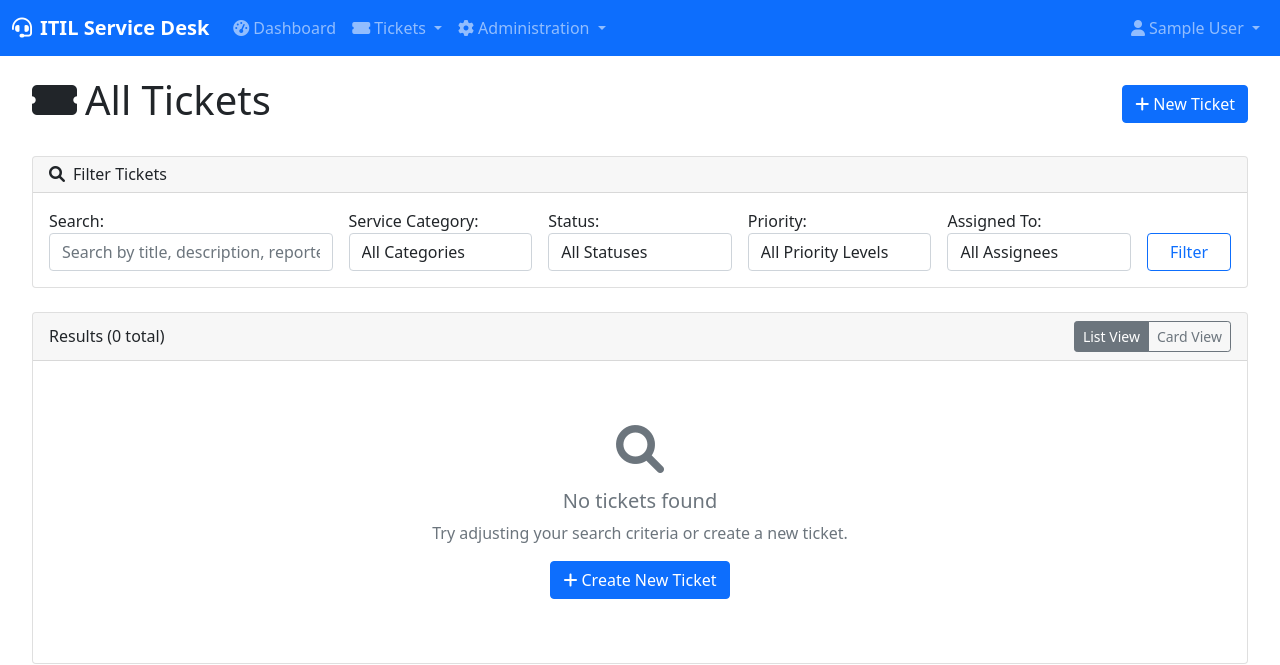
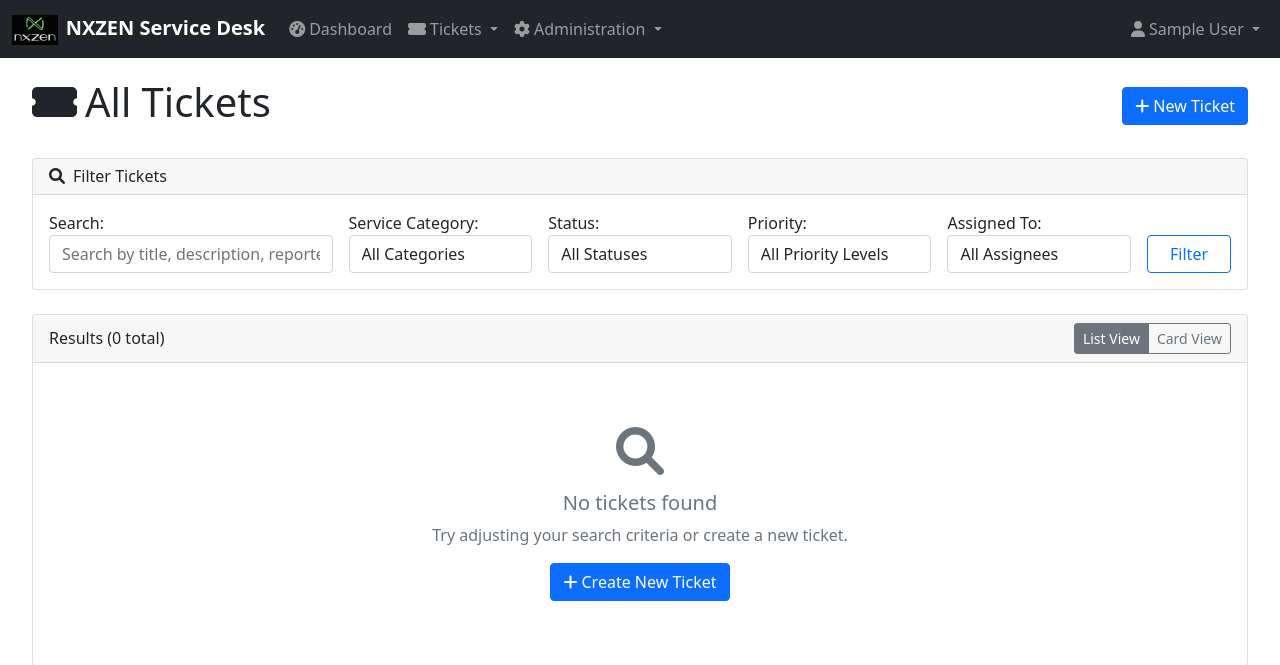
Before and after one commit to Sai-0525/helpdesk1, a Django app: page /onboarding/tickets/ in a window 1280 px wide. Shown: the top 665 px of the page. Run offline with Django 4.2, Linux system fonts and the light colour scheme; the visitor is signed in with stand-in values (Sample User, id 1); data comes from the database, SQL or seed files in the repository; data that the repository does not hold is empty.

Commit message:
tickets updated

```diff
--- a/hr_onboarding_project/urls.py
+++ b/hr_onboarding_project/urls.py
@@ -33,6 +33,6 @@ if settings.DEBUG:
     urlpatterns += static(settings.STATIC_URL, document_root=settings.STATIC_ROOT)
 
 # Customize admin site
-admin.site.site_header = "ITIL Ticketing System Administration"
-admin.site.site_title = "ITIL Ticketing Admin"
-admin.site.index_title = "Welcome to ITIL Ticketing System Administration"
+admin.site.site_header = "NXZEN Ticketing System Administration"
+admin.site.site_title = "NXZEN Ticketing Admin"
+admin.site.index_title = "Welcome to NXZEN Ticketing System Administration"
--- a/onboarding/models.py
+++ b/onboarding/models.py
@@ -371,6 +371,19 @@ class Ticket(models.Model):
             return "secondary"
 
     @property
+    def status_css_class(self):
+        """Return Bootstrap CSS class for status."""
+        status_classes = {
+            self.NEW_STATUS: "primary",
+            self.IN_PROGRESS_STATUS: "info",
+            self.WAITING_STATUS: "warning",
+            self.RESOLVED_STATUS: "success",
+            self.CLOSED_STATUS: "secondary",
+            self.CANCELLED_STATUS: "danger",
+        }
+        return status_classes.get(self.status, "secondary")
+
+    @property
     def ticket_type_css_class(self):
         """Return Bootstrap CSS class for ticket type."""
         type_classes = {
@@ -459,7 +472,7 @@ class TicketUpdate(models.Model):
 
     new_status = models.IntegerField(
         _("New Status"),
-        choices=OnboardingRequest.STATUS_CHOICES,
+        choices=Ticket.STATUS_CHOICES,
         blank=True,
         null=True,
         help_text=_("If status was changed, what was it changed to?")
--- a/onboarding/templates/onboarding/base.html
+++ b/onboarding/templates/onboarding/base.html
@@ -4,7 +4,10 @@
 <head>
     <meta charset="utf-8">
     <meta name="viewport" content="width=device-width, initial-scale=1">
-    <title>{% block title %}ITIL Service Desk{% endblock %}</title>
+    <title>{% block title %} NXZEN Service Desk{% endblock %}</title>
+
+    <!-- Favicon -->
+    <link rel="icon" type="image/jpeg" href="/static/NXZEN_FEV.jpg">
 
     <!-- Bootstrap CSS -->
     <link href="https://cdn.jsdelivr.net/npm/bootstrap@5.1.3/dist/css/bootstrap.min.css" rel="stylesheet">
@@ -76,10 +79,10 @@
 
 <body>
     <!-- Navigation -->
-    <nav class="navbar navbar-expand-lg navbar-dark bg-primary">
+    <nav class="navbar navbar-expand-lg navbar-dark bg-dark">
         <div class="container-fluid">
             <a class="navbar-brand" href="{% url 'onboarding:dashboard' %}">
-                <i class="fas fa-headset me-2"></i>ITIL Service Desk
+                <img src="/static/NXZEN_LOGO.jpg" alt="NXZEN Logo" height="30" class="me-2">NXZEN Service Desk
             </a>
 
             <button class="navbar-toggler" type="button" data-bs-toggle="collapse" data-bs-target="#navbarNav">
--- a/onboarding/templates/onboarding/category_create.html
+++ b/onboarding/templates/onboarding/category_create.html
@@ -1,6 +1,6 @@
 {% extends 'onboarding/base.html' %}
 
-{% block title %}Create Service Category - ITIL Service Desk{% endblock %}
+{% block title %}Create Service Category - NXZEN Service Desk{% endblock %}
 
 {% block content %}
 <div class="row justify-content-center">
--- a/onboarding/templates/onboarding/category_list.html
+++ b/onboarding/templates/onboarding/category_list.html
@@ -1,6 +1,6 @@
 {% extends 'onboarding/base.html' %}
 
-{% block title %}Service Categories - ITIL Service Desk{% endblock %}
+{% block title %}Service Categories - NXZEN Service Desk{% endblock %}
 
 {% block content %}
 <div class="d-flex justify-content-between align-items-center mb-4">
--- a/onboarding/templates/onboarding/category_update.html
+++ b/onboarding/templates/onboarding/category_update.html
@@ -1,6 +1,6 @@
 {% extends 'onboarding/base.html' %}
 
-{% block title %}Edit {{ object.title }} - ITIL Service Desk{% endblock %}
+{% block title %}Edit {{ object.title }} - NXZEN Service Desk{% endblock %}
 
 {% block content %}
 <div class="row justify-content-center">
--- a/onboarding/templates/onboarding/knowledge_create.html
+++ b/onboarding/templates/onboarding/knowledge_create.html
@@ -1,6 +1,6 @@
 {% extends 'onboarding/base.html' %}
 
-{% block title %}Create Knowledge Article - ITIL Service Desk{% endblock %}
+{% block title %}Create Knowledge Article - NXZEN Service Desk{% endblock %}
 
 {% block content %}
 <div class="row justify-content-center">
--- a/onboarding/templates/onboarding/knowledge_list.html
+++ b/onboarding/templates/onboarding/knowledge_list.html
@@ -1,6 +1,6 @@
 {% extends 'onboarding/base.html' %}
 
-{% block title %}Knowledge Base - ITIL Service Desk{% endblock %}
+{% block title %}Knowledge Base - NXZEN Service Desk{% endblock %}
 
 {% block content %}
 <div class="d-flex justify-content-between align-items-center mb-4">
--- a/onboarding/templates/onboarding/ticket_create.html
+++ b/onboarding/templates/onboarding/ticket_create.html
@@ -1,6 +1,6 @@
 {% extends 'onboarding/base.html' %}
 
-{% block title %}Create New Ticket - ITIL Service Desk{% endblock %}
+{% block title %}Create New Ticket - NXZEN Service Desk{% endblock %}
 
 {% block content %}
 <div class="row justify-content-center">
--- a/onboarding/templates/onboarding/ticket_list.html
+++ b/onboarding/templates/onboarding/ticket_list.html
@@ -1,6 +1,6 @@
 {% extends 'onboarding/base.html' %}
 
-{% block title %}Tickets - ITIL Service Desk{% endblock %}
+{% block title %}Tickets - NXZEN Service Desk{% endblock %}
 
 {% block content %}
 <div class="d-flex justify-content-between align-items-center mb-4">
@@ -110,7 +110,7 @@
                             </span>
                         </td>
                         <td>
-                            <span class="badge bg-{{ ticket.status|yesno:'success,warning,secondary' }}">
+                            <span class="badge bg-{{ ticket.status_css_class }}">
                                 {{ ticket.get_status_display }}
                             </span>
                         </td>
--- a/onboarding/templates/onboarding/ticket_update.html
+++ b/onboarding/templates/onboarding/ticket_update.html
@@ -1,6 +1,6 @@
 {% extends 'onboarding/base.html' %}
 
-{% block title %}Edit {{ ticket.ticket_id }} - ITIL Service Desk{% endblock %}
+{% block title %}Edit {{ ticket.ticket_id }} - NXZEN Service Desk{% endblock %}
 
 {% block content %}
 <div class="row justify-content-center">
```
Also changed, not shown: onboarding/templates/onboarding/dashboard.html (+7 -5 lines), onboarding/templates/onboarding/ticket_detail.html (+5 -4 lines), NXZEN_FEV.jpg (added), NXZEN_LOGO.jpg (added), static/NXZEN_FEV.jpg (added), static/NXZEN_LOGO.jpg (added), 3 other files.
